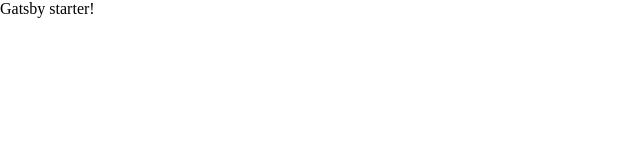
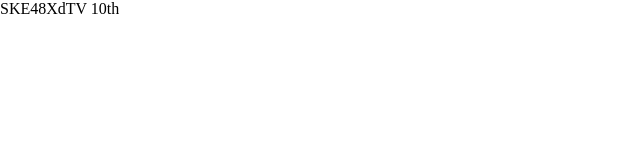
Before and after one commit to vincenterc/ske48XdTV10th, a Gatsby site: page / in a window 1280 px wide. Shown: the full height of the page, 0-640 px from the left. Built offline with nearby package versions, Linux system fonts and the light colour scheme; Gatsby itself is replaced by a stand-in of ours.

Commit message:
Update index.js

```diff
--- a/src/pages/index.js
+++ b/src/pages/index.js
@@ -1,4 +1,4 @@
 import React from 'react'
 import PageWrapper from '../components/page-wrapper'
 
-export default PageWrapper(() => <div>Gatsby starter!</div>)
+export default PageWrapper(() => <div>SKE48XdTV 10th</div>)
```
